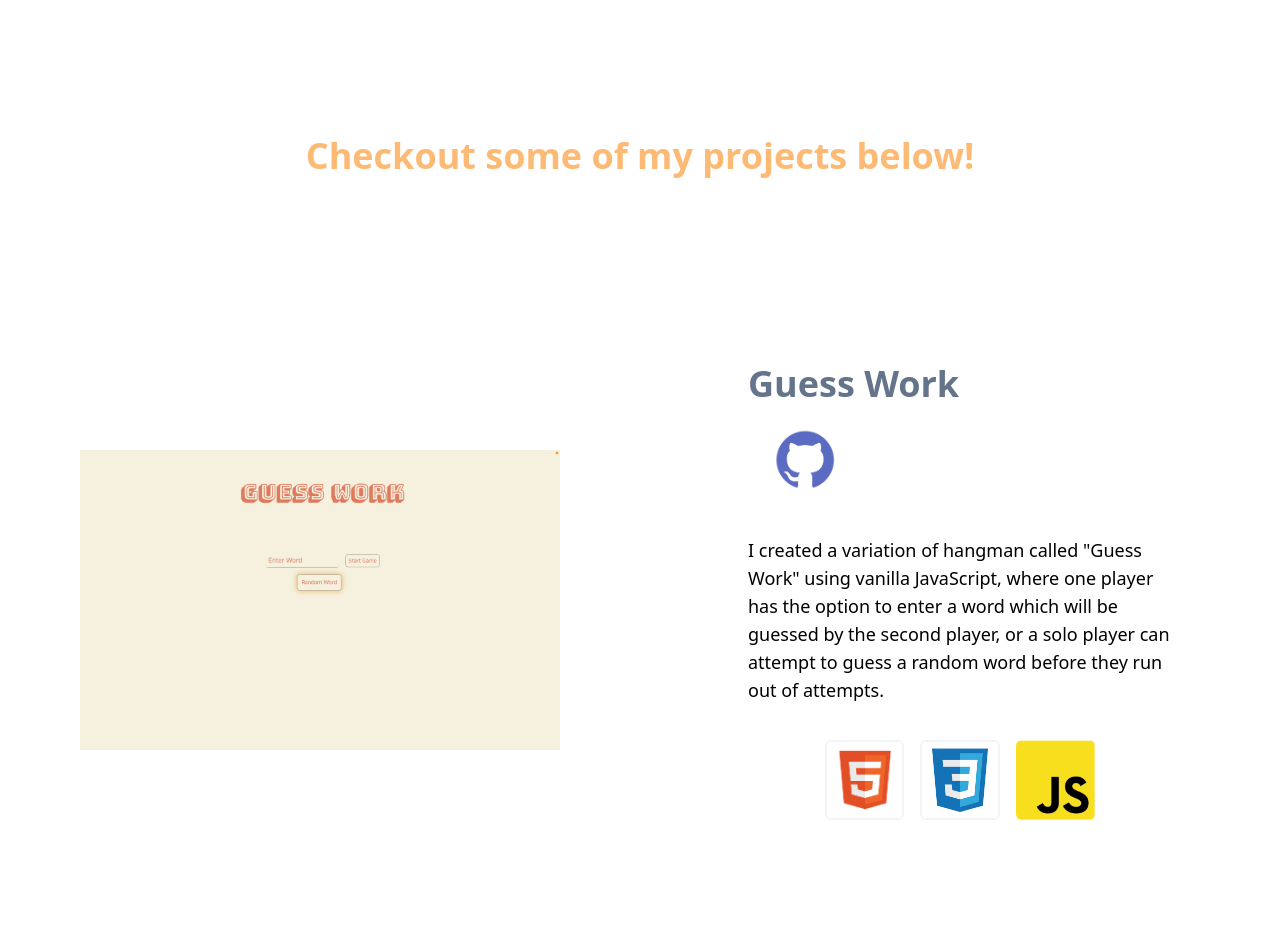
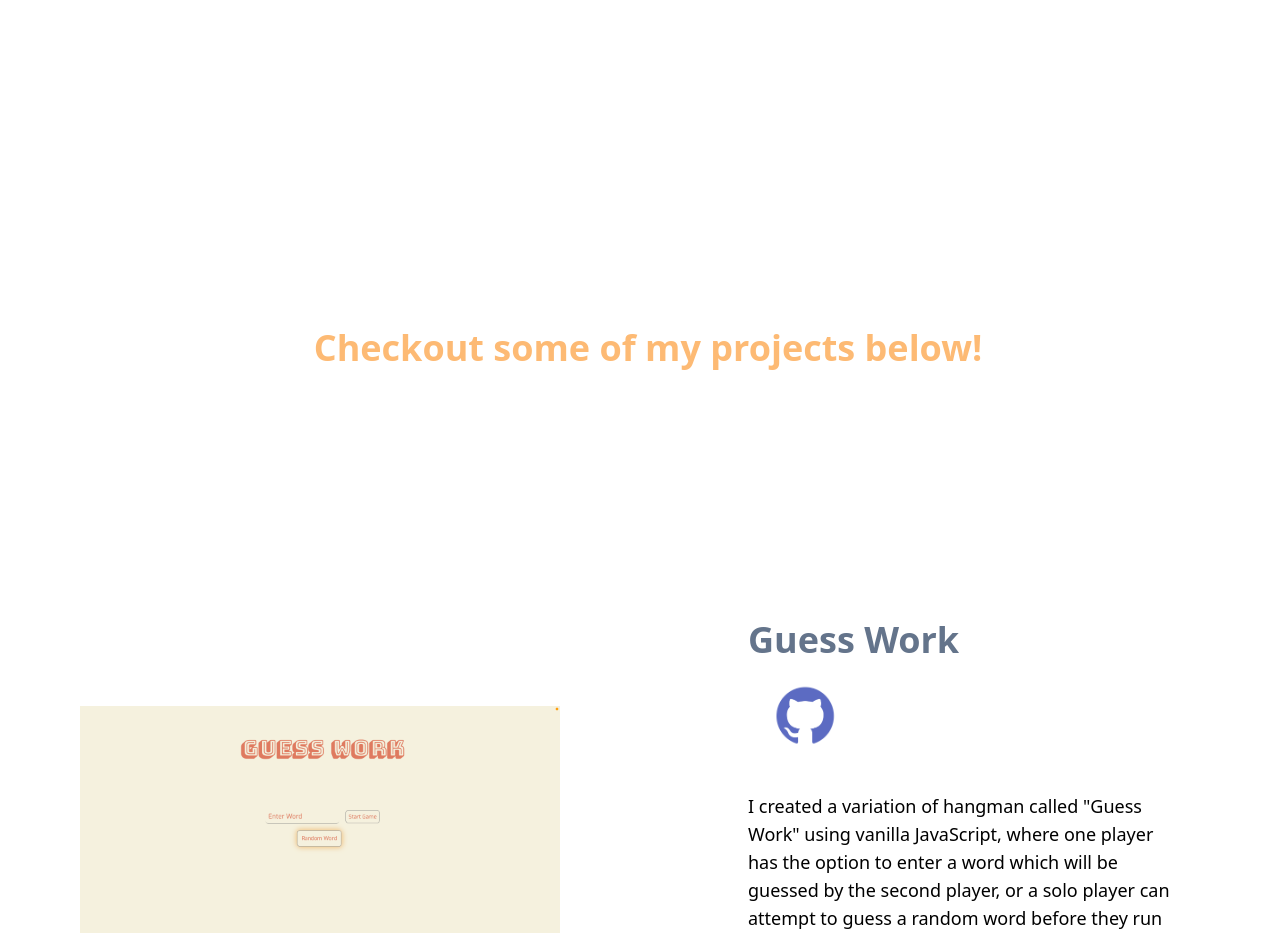
Before and after one commit to Iffat77/my-portfolio, a React (Create React App) app: page / in a window 1280 px wide. Shown: the part 1640-2573 px from the top of the page. Built offline with nearby package versions, Linux system fonts and the light colour scheme.

Commit message:
addressed media for smaller devices

```diff
--- a/src/screens/Home.jsx
+++ b/src/screens/Home.jsx
@@ -69,7 +69,7 @@ function Home() {
        </div>
       </section>
 
-      <div className='m-2 '>
+      <div className='m-2 flex justify-center items-center  h-3/6 w-screen mt-24 pt-24'>
         <h1 className='text-orange-300 text-center my-20 font-bold text-2xl md:text-4xl'>Checkout some of my projects below!</h1>
       </div>
 
```
